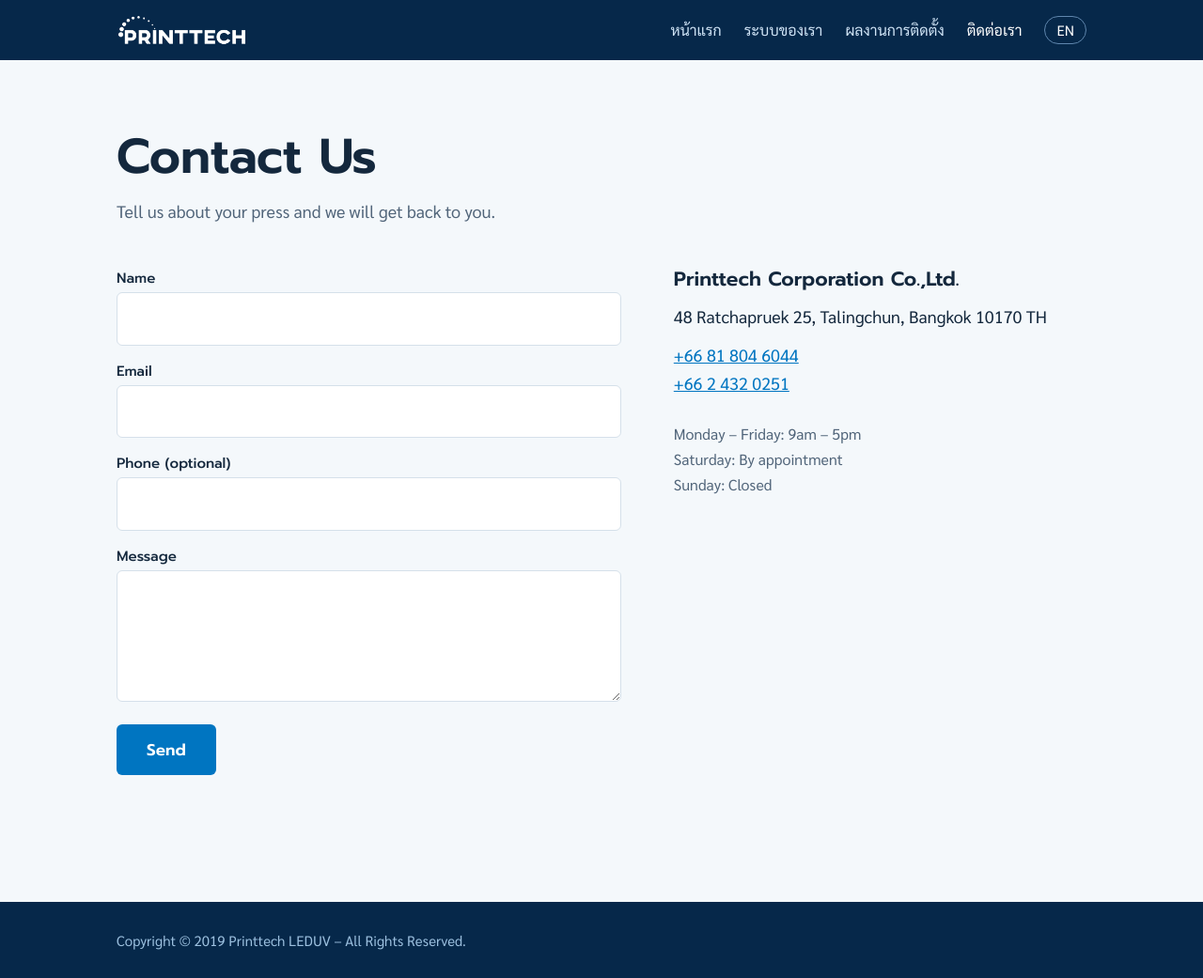
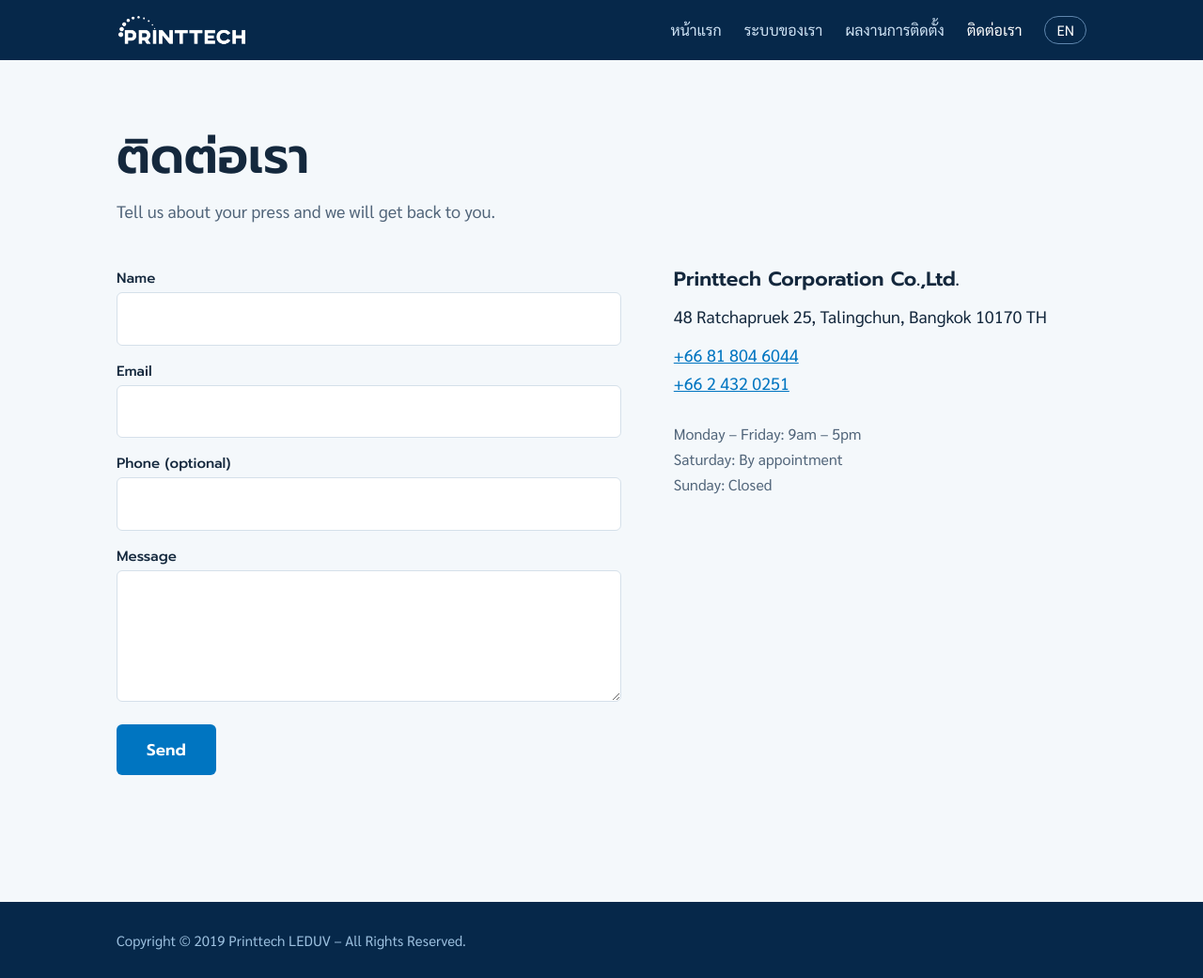
Before and after one commit to Pixxacha/printtech, a Jekyll site: the page built from contact-us.html, in a window 1280 px wide and 1041 px high. Shown: the whole window at 94% size. Built offline with Jekyll 4.4.1, drawn with Linux system fonts in a browser that asks for light colours.

Commit message:
Update contact-us.html

```diff
--- a/contact-us.html
+++ b/contact-us.html
@@ -1,13 +1,13 @@
 ---
 layout: default
-title: "Contact Us | PRINTTECH"
+title: "ติดต่อเรา | PRINTTECH"
 description: "Contact PRINTTECH about LED UV systems for offset and narrow web printing."
 lang: th
 alt_url: /en/contact-us.html
 ---
 <div class="inner">
   <div class="wrap">
-    <h1>Contact Us</h1>
+    <h1>ติดต่อเรา</h1>
     <p class="lead">Tell us about your press and we will get back to you.</p>
     <div class="contact">
       <form id="form" novalidate>
```
